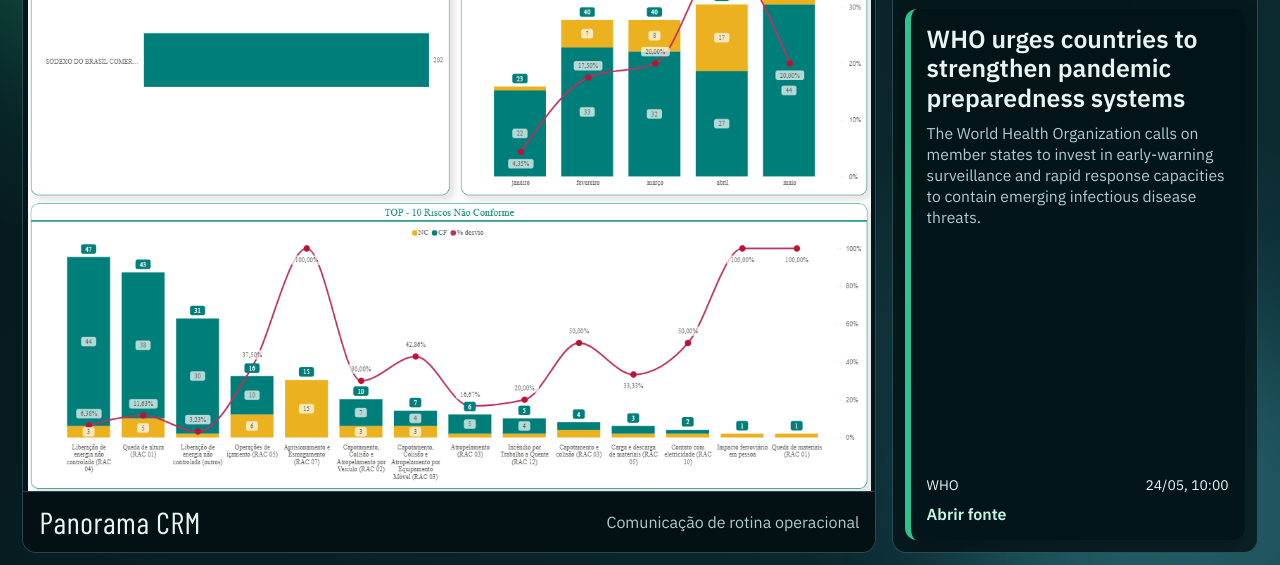
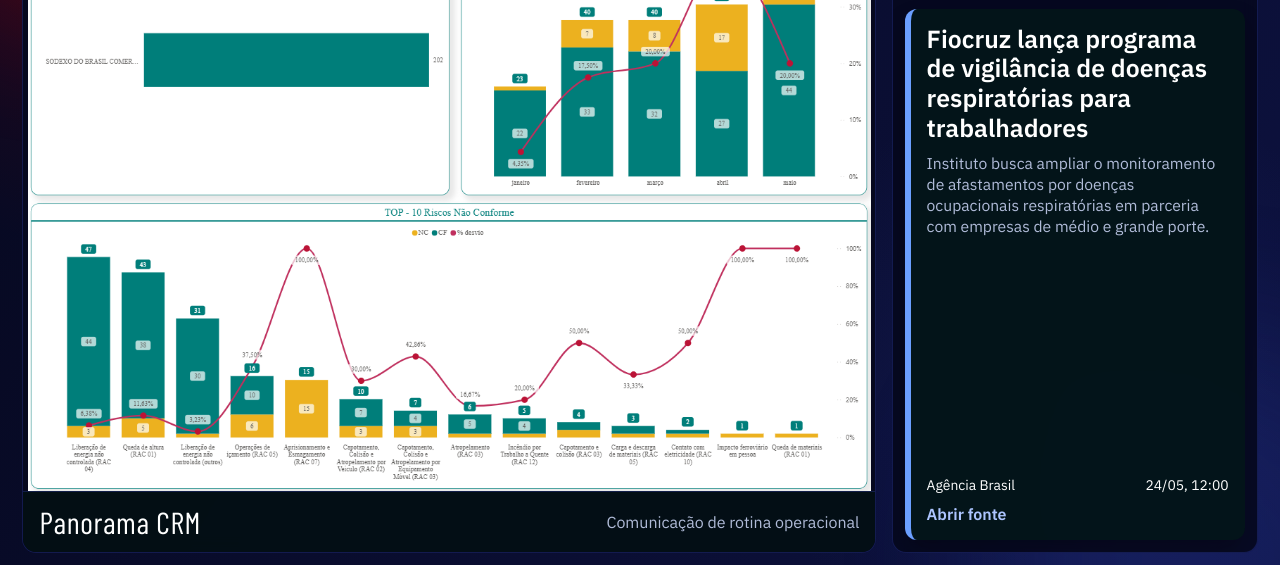
Before and after one commit to Leomanzoli/SDX-tv, a plain HTML site: page index.html in a window 1280 px wide. Shown: the part 235-800 px from the top of the page. Drawn offline with nearby package versions, Linux system fonts and the light colour scheme; no server answers.

Commit message:
Switch to Sodexo brand colors and Brazilian Portuguese news sources
- Apply Sodexo palette (#ED0000 red, #283896 blue, #FFFFFF) across all CSS variables,
  background gradients, glows, slide-message overlay and news-link color
- Replace WHO/ILO/UNEP RSS feeds with Agência Brasil (Saúde + Meio Ambiente) and
  protecao.com.br for PT-BR coverage
- Update allowedHost whitelist: ebc.com.br, protecao.com.br, gov.br
- Update news-fallback.json with three PT-BR placeholder items
- Rename title/eyebrow from SSMA to Sodexo

```diff
--- a/app.js
+++ b/app.js
@@ -75,16 +75,16 @@ const slides = [
 
 const rssSources = [
   {
-    name: "WHO",
-    url: "https://www.who.int/rss-feeds/news-english.xml",
+    name: "Agência Brasil – Saúde",
+    url: "https://agenciabrasil.ebc.com.br/rss/saude/feed.xml",
   },
   {
-    name: "ILO",
-    url: "https://www.ilo.org/global/about-the-ilo/newsroom/news/WCMS_008009/lang--en/index.htm?output=rss",
+    name: "Agência Brasil – Meio Ambiente",
+    url: "https://agenciabrasil.ebc.com.br/rss/meio-ambiente/feed.xml",
   },
   {
-    name: "UNEP",
-    url: "https://www.unep.org/news-and-stories/rss.xml",
+    name: "Proteção",
+    url: "https://protecao.com.br/feed/",
   },
 ];
 
@@ -181,7 +181,7 @@ function normalizeNews(items, sourceName) {
 function allowedHost(url) {
   try {
     const host = new URL(url).hostname;
-    const whitelist = ["who.int", "ilo.org", "unep.org", "gov.br"];
+    const whitelist = ["ebc.com.br", "protecao.com.br", "gov.br"];
     return whitelist.some((domain) => host === domain || host.endsWith(`.${domain}`));
   } catch {
     return false;
--- a/data/news-fallback.json
+++ b/data/news-fallback.json
@@ -1,26 +1,26 @@
 [
   {
-    "title": "WHO urges countries to strengthen pandemic preparedness systems",
-    "source": "WHO",
+    "title": "Fiocruz lança programa de vigilância de doenças respiratórias para trabalhadores",
+    "source": "Agência Brasil",
     "category": "health",
-    "publishedAt": "2026-05-24T10:00:00Z",
-    "summary": "The World Health Organization calls on member states to invest in early-warning surveillance and rapid response capacities to contain emerging infectious disease threats.",
-    "link": "https://www.who.int/news"
+    "publishedAt": "2026-05-24T09:00:00-03:00",
+    "summary": "Instituto busca ampliar o monitoramento de afastamentos por doenças ocupacionais respiratórias em parceria com empresas de médio e grande porte.",
+    "link": "https://agenciabrasil.ebc.com.br/saude"
   },
   {
-    "title": "ILO report: heat stress at work poses growing risk to millions of workers",
-    "source": "ILO",
+    "title": "Ministério do Trabalho reforça fiscalização em obras após série de acidentes",
+    "source": "Agência Brasil",
     "category": "safety",
-    "publishedAt": "2026-05-23T14:00:00Z",
-    "summary": "A new International Labour Organization report finds that rising temperatures are increasing occupational heat-related illness globally, with outdoor and agricultural workers most affected.",
-    "link": "https://www.ilo.org/global/about-the-ilo/newsroom"
+    "publishedAt": "2026-05-24T10:00:00-03:00",
+    "summary": "Auditores fiscais do trabalho intensificam inspeções em canteiros de obras para verificar o uso de EPIs e o cumprimento das normas regulamentadoras.",
+    "link": "https://agenciabrasil.ebc.com.br/trabalho"
   },
   {
-    "title": "UNEP: plastic pollution treaty negotiations advance at fourth session",
-    "source": "UNEP",
+    "title": "Brasil avança em metas de redução de emissões industriais no primeiro semestre",
+    "source": "Agência Brasil",
     "category": "environment",
-    "publishedAt": "2026-05-22T08:00:00Z",
-    "summary": "United Nations Environment Programme reports progress in global negotiations toward a legally binding agreement to end plastic pollution by 2040.",
-    "link": "https://www.unep.org/news-and-stories"
+    "publishedAt": "2026-05-24T11:00:00-03:00",
+    "summary": "Relatório do MMA indica queda de 8% nas emissões do setor industrial em relação ao mesmo período do ano anterior, impulsionada por programas de eficiência energética.",
+    "link": "https://agenciabrasil.ebc.com.br/meio-ambiente"
   }
 ]
--- a/index.html
+++ b/index.html
@@ -3,7 +3,7 @@
   <head>
     <meta charset="UTF-8" />
     <meta name="viewport" content="width=device-width, initial-scale=1.0" />
-    <title>SDX TV | SSMA</title>
+    <title>SDX TV | Sodexo</title>
     <link rel="preconnect" href="https://fonts.googleapis.com" />
     <link rel="preconnect" href="https://fonts.gstatic.com" crossorigin />
     <link
@@ -19,7 +19,7 @@
     <div class="tv-shell">
       <header class="topbar">
         <div class="brand-wrap">
-          <p class="eyebrow">Canal Corporativo SSMA</p>
+          <p class="eyebrow">Canal Corporativo Sodexo</p>
           <h1>SDX TV</h1>
         </div>
         <div class="status-wrap">
--- a/styles.css
+++ b/styles.css
@@ -1,14 +1,14 @@
 :root {
-  --bg-0: #05161a;
-  --bg-1: #0d2e35;
-  --surface: rgba(5, 22, 26, 0.8);
-  --line: rgba(131, 216, 222, 0.26);
-  --text: #e8f5f2;
-  --muted: #b0cdca;
-  --health: #2cc38d;
-  --safety: #f2b449;
-  --environment: #4ab3c4;
-  --critical: #ef5c5c;
+  --bg-0: #06081e;
+  --bg-1: #0d1240;
+  --surface: rgba(6, 8, 30, 0.88);
+  --line: rgba(40, 56, 150, 0.4);
+  --text: #ffffff;
+  --muted: #b0bbd8;
+  --health: #6b9fff;
+  --safety: #ed0000;
+  --environment: #5b6fd4;
+  --critical: #ed0000;
 }
 
 * {
@@ -21,8 +21,8 @@ body {
   color: var(--text);
   font-family: "IBM Plex Sans", sans-serif;
   background:
-    radial-gradient(45vw 60vh at 10% 25%, rgba(44, 195, 141, 0.2), transparent 60%),
-    radial-gradient(38vw 60vh at 84% 78%, rgba(74, 179, 196, 0.2), transparent 65%),
+    radial-gradient(45vw 60vh at 10% 25%, rgba(237, 0, 0, 0.12), transparent 60%),
+    radial-gradient(38vw 60vh at 84% 78%, rgba(40, 56, 150, 0.22), transparent 65%),
     linear-gradient(120deg, var(--bg-0), var(--bg-1));
   overflow: hidden;
 }
@@ -38,7 +38,7 @@ body {
 .bg-glow-left {
   width: 22rem;
   height: 22rem;
-  background: #2cc38d;
+  background: #ed0000;
   top: -8rem;
   left: -6rem;
   animation: floatGlow 12s ease-in-out infinite;
@@ -47,7 +47,7 @@ body {
 .bg-glow-right {
   width: 26rem;
   height: 26rem;
-  background: #4ab3c4;
+  background: #283896;
   bottom: -12rem;
   right: -8rem;
   animation: floatGlow 14s ease-in-out infinite reverse;
@@ -182,8 +182,8 @@ body {
   text-align: center;
   padding: 2rem;
   background:
-    linear-gradient(140deg, rgba(44, 195, 141, 0.2), rgba(74, 179, 196, 0.2)),
-    rgba(3, 14, 17, 0.8);
+    linear-gradient(140deg, rgba(237, 0, 0, 0.15), rgba(40, 56, 150, 0.2)),
+    rgba(3, 4, 18, 0.85);
 }
 
 .slide-message h3 {
@@ -315,7 +315,7 @@ body {
 }
 
 .news-link {
-  color: #c4f6e3;
+  color: #adc5ff;
   text-decoration: none;
   font-weight: 600;
 }
```
